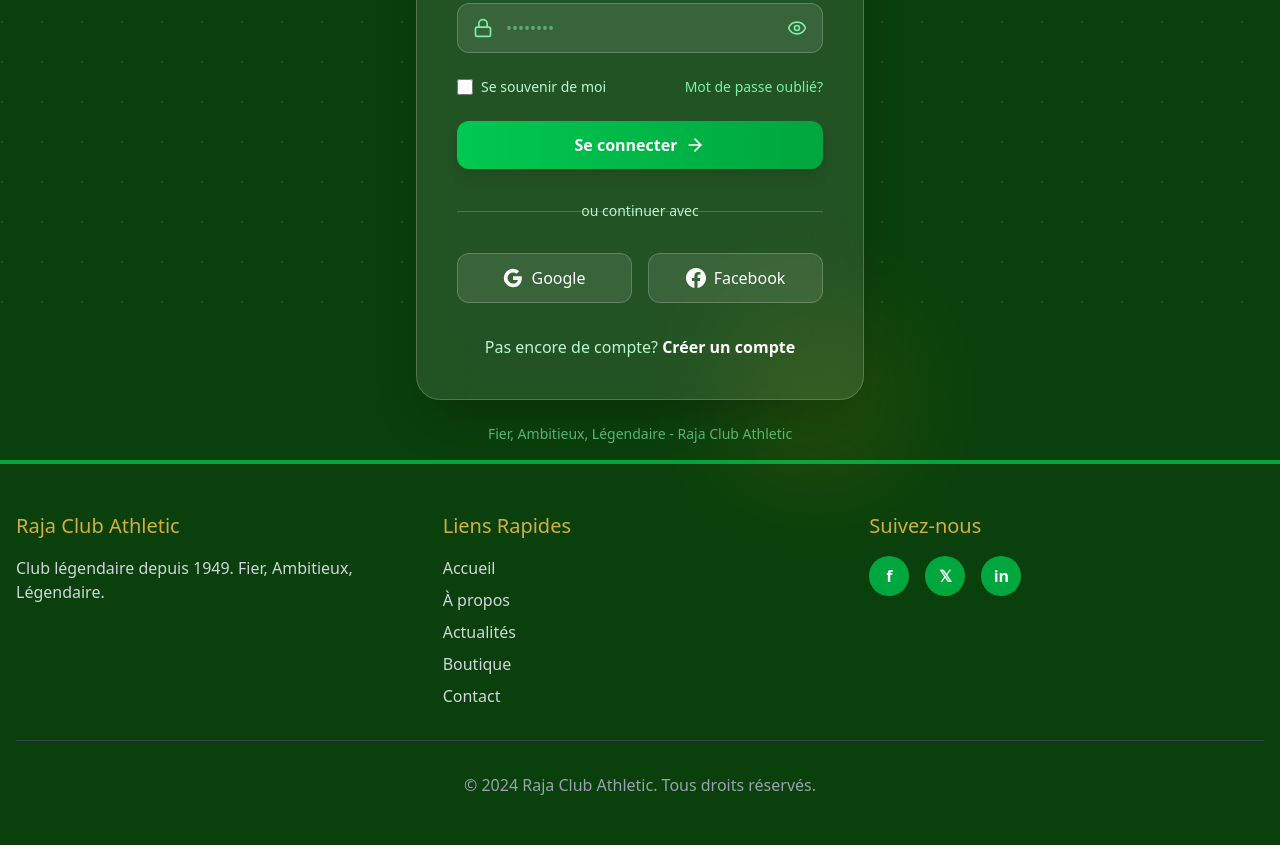
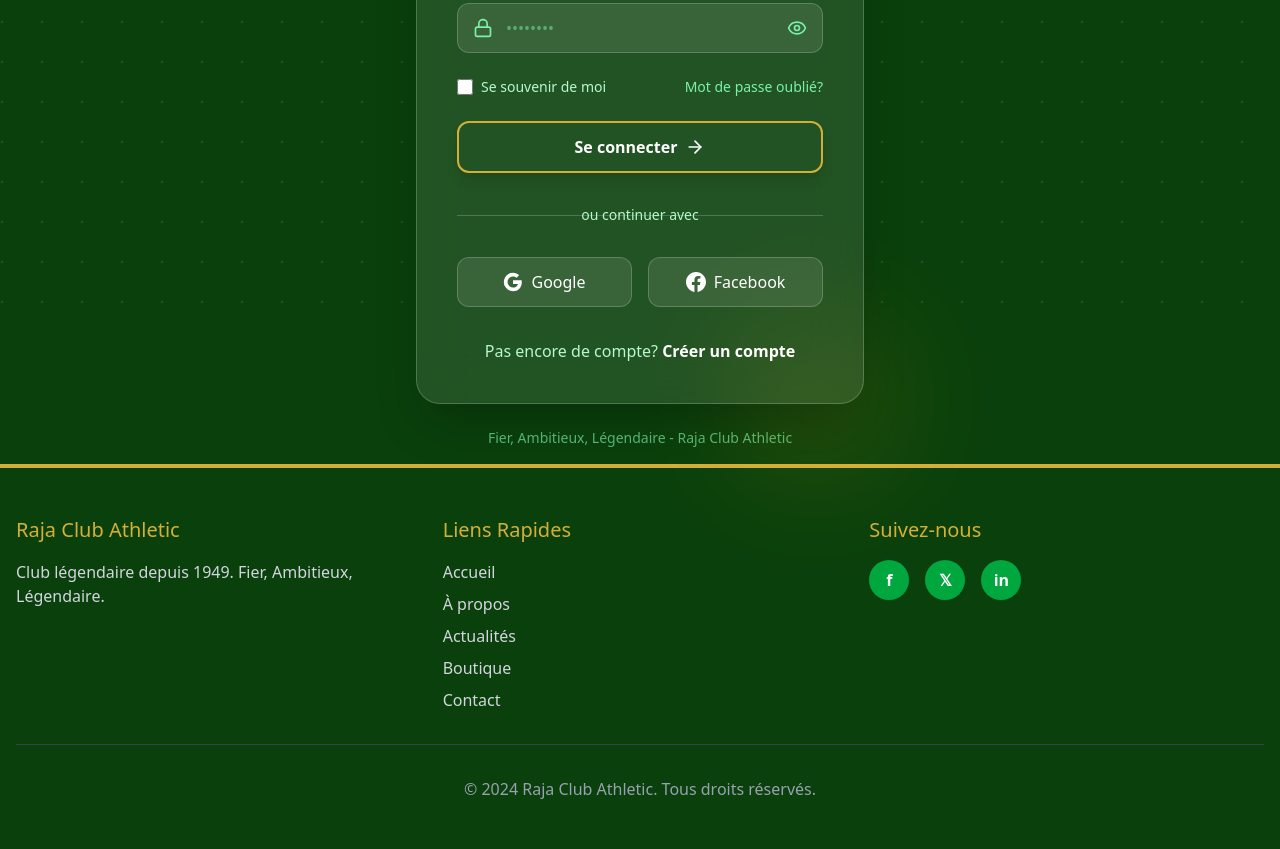
Before and after one commit to aissameelkhmaiti/rajashop, a Next.js app: page /login in a window 1280 px wide. Shown: the part 460-1309 px from the top of the page. Built offline with nearby package versions, Linux system fonts and the light colour scheme.

Commit message:
auth connection and signup

```diff
--- a/app/about/page.tsx
+++ b/app/about/page.tsx
@@ -3,10 +3,14 @@ import { Users, Trophy, Calendar, Heart, MapPin, Star } from 'lucide-react';
 
 const AboutPage = () => {
   return (
-    <div className="min-h-screen  "  style={{ backgroundColor: "#0A400C" }}>
+    <div className="min-h-screen  " style={{ backgroundColor: "#0A400C" }}>
       {/* Header */}
-      <header className="  shadow-lg border-b-4 border-green-500"  style={{ backgroundColor: "#0A400C" }}>
-        <div className="max-w-7xl mx-auto px-4 py-6">
+      <header className="  shadow-lg border-b-4 border-green-500 " style={{
+    backgroundColor: "#0A400C",
+    borderColor: "#D4AF37",
+    backgroundSize: "20px 20px"
+  }}>
+        <div className="max-w-7xl mx-auto px-4 py-6 ">
           <div className="flex items-center justify-between">
             <h1 className="text-4xl font-bold text-white">Raja Club Athletic</h1>
             <div className="flex gap-2">
@@ -25,8 +29,9 @@ const AboutPage = () => {
         </div>
       </header>
 
+
       {/* Hero Section */}
-      <div className="relative py-20 px-4">
+      <div className="relative py-20 px-4 ">
         <div className="max-w-6xl mx-auto text-center">
           <h2 className="text-5xl md:text-6xl font-bold text-white mb-6">
             Fier, Ambitieux, Légendaire
@@ -169,7 +174,11 @@ const AboutPage = () => {
       </div>
 
       {/* Footer CTA */}
-      <div className=" py-12 border-t-4 border-green-500"  style={{ backgroundColor: "#0A400C" }}>
+      <div className=" py-12 border-t-4 border-green-500" style={{
+    backgroundColor: "#0A400C",
+    borderColor: "#D4AF37",
+    backgroundSize: "20px 20px"
+  }}>
         <div className="max-w-6xl mx-auto px-4 text-center">
           <h3 className="text-3xl font-bold text-white mb-4">
             Rejoignez la Famille du Raja
--- a/app/components/Footer.tsx
+++ b/app/components/Footer.tsx
@@ -12,7 +12,11 @@ const Footer = () => {
   return (
     <div>
             {/* Footer */}
-        <footer className="  text-white py-12 border-t-4 border-green-600"  style={{ backgroundColor: "#0A400C" }}>
+        <footer className="  text-white py-12 border-t-4 border-green-600"  style={{
+    backgroundColor: "#0A400C",
+    borderColor: "#D4AF37",
+    backgroundSize: "20px 20px"
+  }}>
           <div className="max-w-7xl mx-auto px-4">
             <div className="grid grid-cols-1 md:grid-cols-3 gap-8 mb-8">
               {/* Section 1 */}
--- a/app/login/page.tsx
+++ b/app/login/page.tsx
@@ -120,7 +120,7 @@ export default function LoginPage() {
             {/* Submit Button */}
             <button
               onClick={handleSubmit}
-              className="w-full bg-gradient-to-r from-green-500 to-green-600 text-white font-bold py-3 px-6 rounded-xl hover:from-green-600 hover:to-green-700 focus:outline-none focus:ring-2 focus:ring-green-500 focus:ring-offset-2 focus:ring-offset-green-900 transform hover:scale-[1.02] transition-all duration-200 shadow-lg hover:shadow-xl flex items-center justify-center space-x-2 group"
+              className="w-full bg-gradient-to-r px-5 py-2 text-[#D4AF37] font-bold border-2 border-[#D4AF37] rounded-lg hover:bg-[#D4AF37] hover:text-green-900 hover:scale-105 transition-all duration-300   text-white font-bold py-3 px-6 rounded-xl   transform hover:scale-[1.02] transition-all duration-200 shadow-lg hover:shadow-xl flex items-center justify-center space-x-2 group"
             >
               <span>Se connecter</span>
               <ArrowRight className="group-hover:translate-x-1 transition-transform" size={20} />
--- a/app/signup/page.tsx
+++ b/app/signup/page.tsx
@@ -194,7 +194,7 @@ export default function SignUpPage() {
             {/* Submit Button */}
             <button
               onClick={handleSubmit}
-              className="w-full bg-gradient-to-r from-green-500 to-green-600 text-white font-bold py-3 px-6 rounded-xl hover:from-green-600 hover:to-green-700 focus:outline-none focus:ring-2 focus:ring-green-500 focus:ring-offset-2 focus:ring-offset-green-900 transform hover:scale-[1.02] transition-all duration-200 shadow-lg hover:shadow-xl flex items-center justify-center space-x-2 group"
+              className="w-full bg-gradient-to-r px-5 py-2 text-[#D4AF37] font-bold border-2 border-[#D4AF37] rounded-lg hover:bg-[#D4AF37] hover:text-green-900 hover:scale-105 transition-all duration-300   text-white font-bold py-3 px-6 rounded-xl   transform hover:scale-[1.02] transition-all duration-200 shadow-lg hover:shadow-xl flex items-center justify-center space-x-2 group"
             >
               <span>Créer mon compte</span>
               <ArrowRight className="group-hover:translate-x-1 transition-transform" size={20} />
```
Lines whose indentation alone changed are shown as unchanged.
